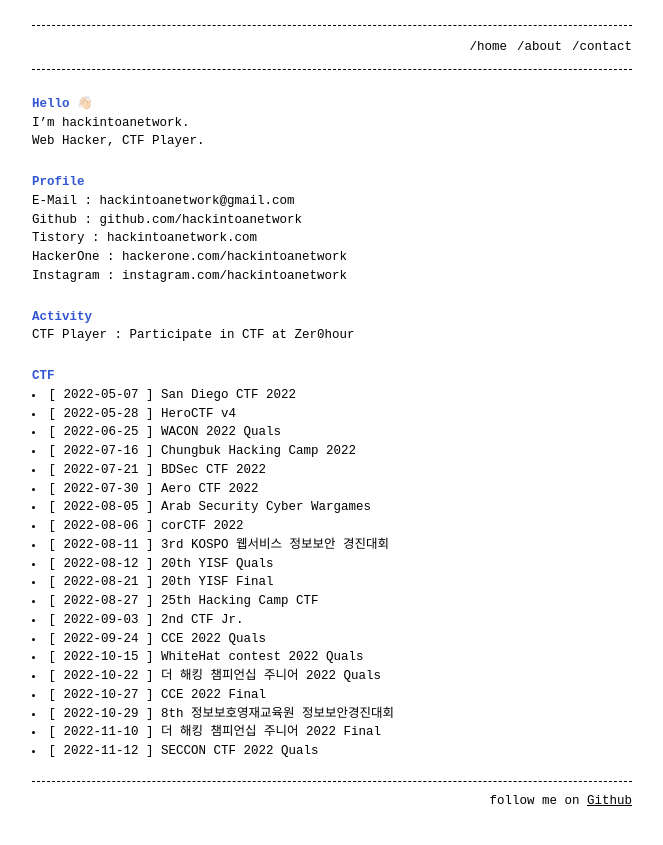
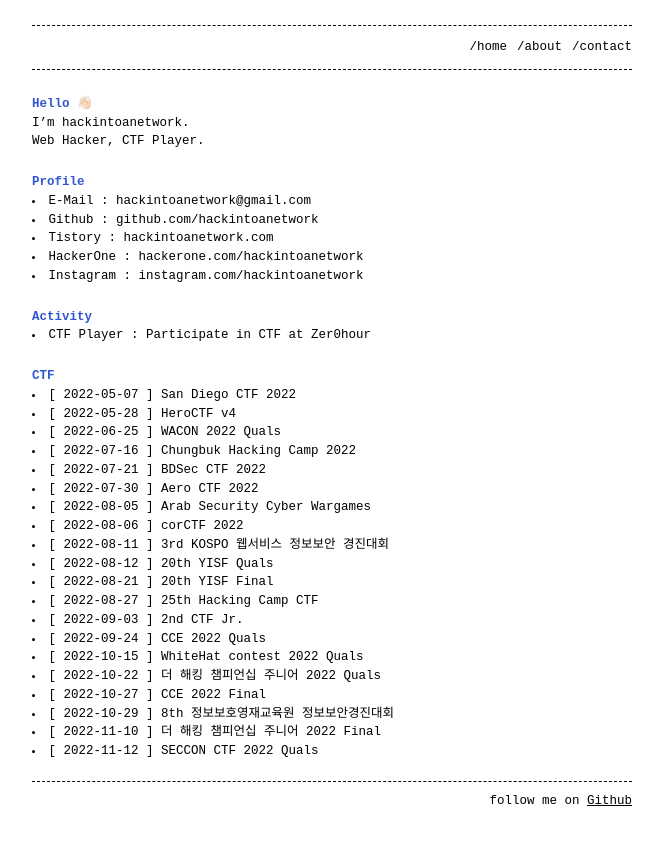
Before and after one commit to hackintoanetwork/hackintoanetwork.github.io, a Jekyll site: the page built from about.md, in a window 1280 px wide. Shown: the top 845 px of the page, without its empty margins (308-971 px from the left). Built offline with Jekyll 4.4.1, drawn with Linux system fonts in a browser that asks for light colours.

```diff
--- a/about.md
+++ b/about.md
@@ -10,15 +10,15 @@ Web Hacker, CTF Player.
 
 # Profile
 
-E-Mail : hackintoanetwork@gmail.com
-Github : github.com/hackintoanetwork
-Tistory : hackintoanetwork.com
-HackerOne : hackerone.com/hackintoanetwork
-Instagram : instagram.com/hackintoanetwork
+<li>E-Mail : hackintoanetwork@gmail.com</li>
+<li>Github : github.com/hackintoanetwork</li>
+<li>Tistory : hackintoanetwork.com</li>
+<li>HackerOne : hackerone.com/hackintoanetwork</li>
+<li>Instagram : instagram.com/hackintoanetwork</li>
 
 # Activity
 
-CTF Player : Participate in CTF at Zer0hour
+<li>CTF Player : Participate in CTF at Zer0hour</li>
 
 # CTF
 
```
